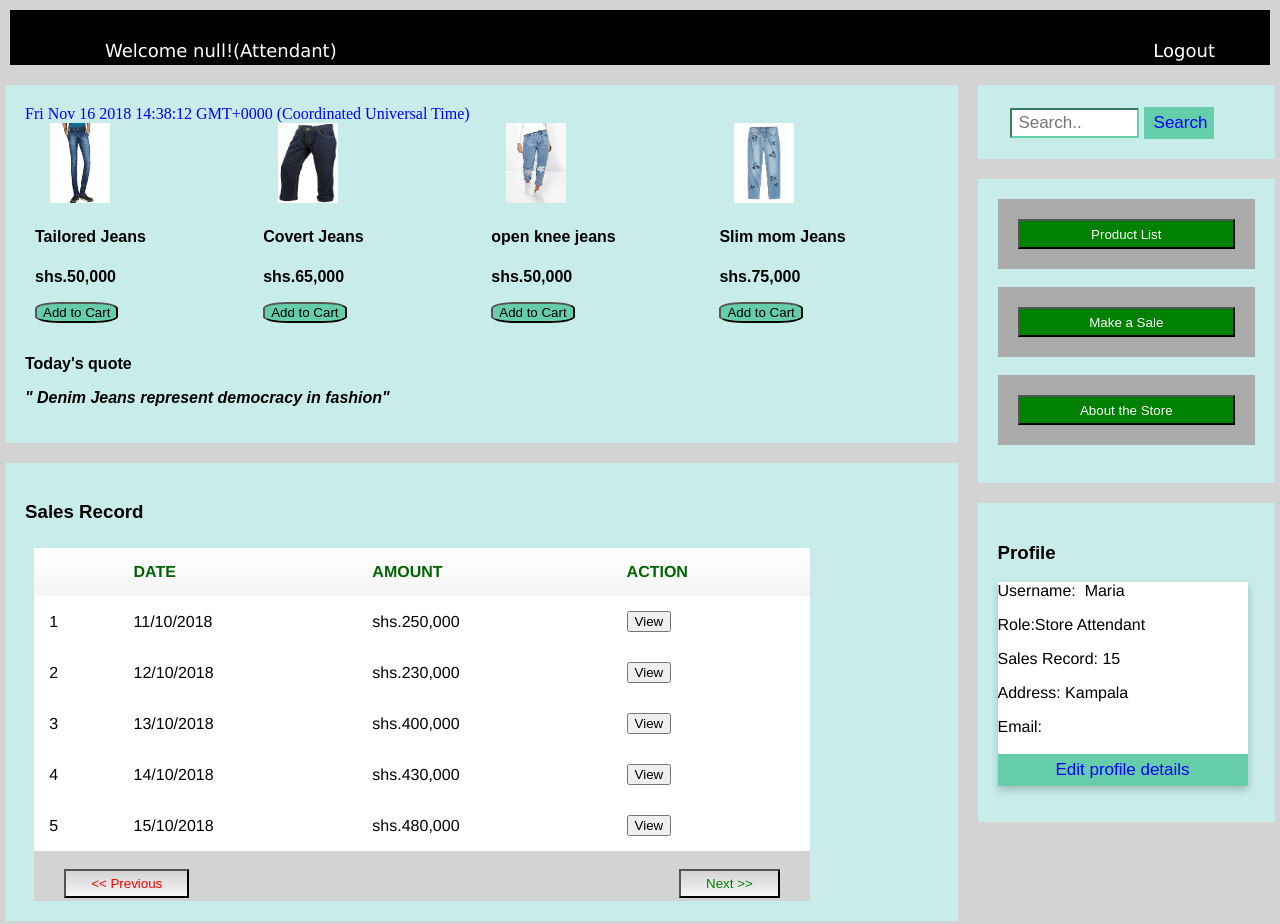
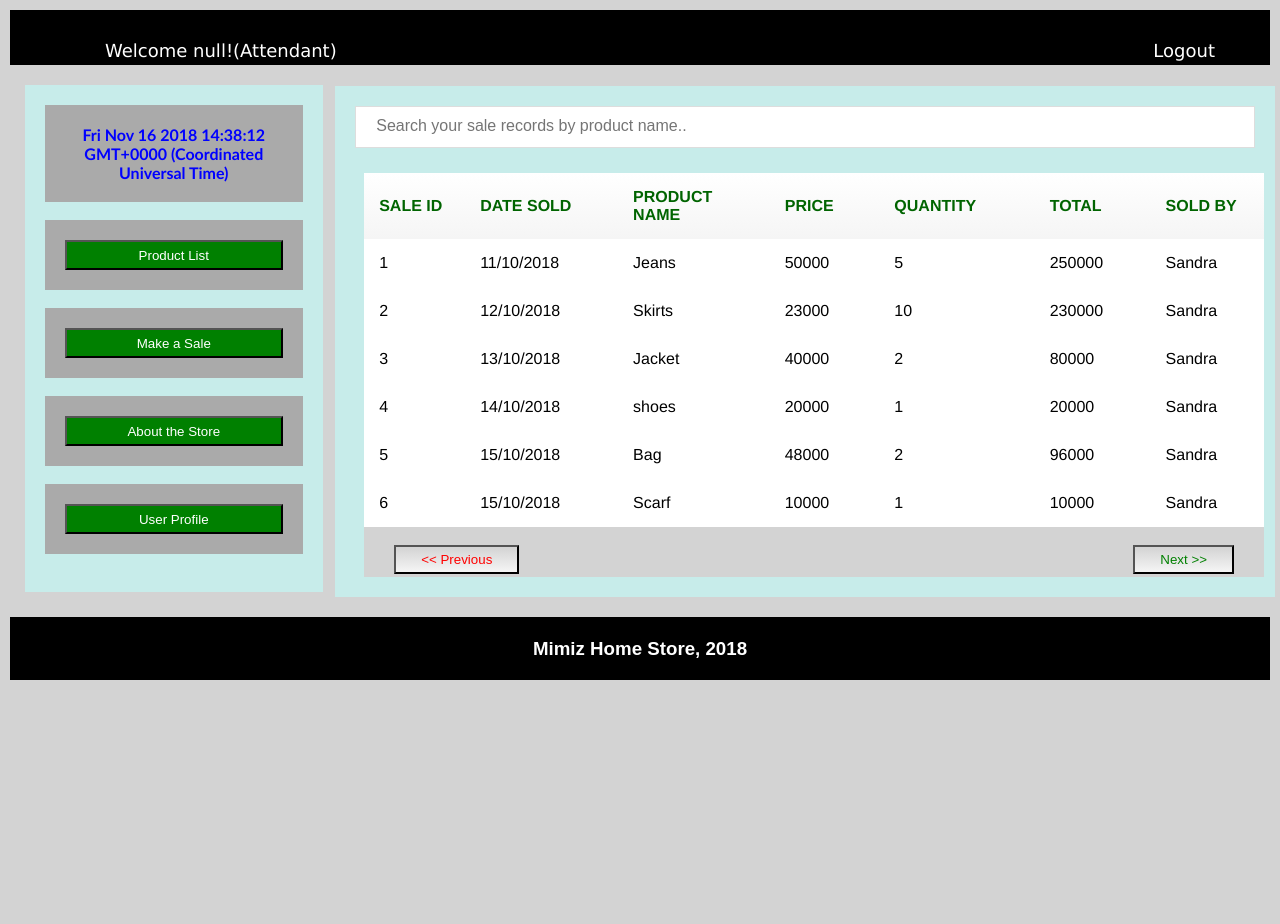
Before and after one commit to mariamiah/StoreManager-ES6, a plain HTML site: page UI/dashboard.html in a window 1280 px wide. Shown: the top 924 px of the page. After the commit the page ends 800 px from the top, so only its background shows below. Drawn offline with Linux system fonts and the light colour scheme.

Commit message:
Modify dashboard.js file[Delivers #162013216]

```diff
--- a/UI/css/dashboard_style.css
+++ b/UI/css/dashboard_style.css
@@ -15,15 +15,22 @@
 
 /* Add style to the Left column */
 .leftcolumn {
-    float: left;
-    width: 75%;
+    float: right;
+    width: 74%;
+    margin-top:-1.5%;
 }
 
 /* Style the right column */
 .rightcolumn {
-    float: left;
     width: 25%;
     padding-left: 20px;
+}
+/* Style the search box */
+#myInput {
+    width: 100%;
+    font-size: 16px;
+    padding: 10px 30px 12px 20px;
+    border: 1px solid #ddd;
 }
 
 .profilecard {
@@ -68,7 +75,8 @@
 /* Style the date */
 #date{
     color:blue;
-    font-family:bold;
+    text-align: center;
+    font-family:'Trebuchet MS', 'Lucida Sans Unicode', 'Lucida Grande', 'Lucida Sans', Arial, sans-serif
 }
 
 /* Style the main cards containing the written content */
@@ -142,10 +150,9 @@
     padding: 6px 10px;
     margin-top: 2px;
     margin-right: 20px;
-    color: blue;
-    background: mediumaquamarine;
+    color: white;
+    background: green;
     font-size: 17px;
-    border: none;
     cursor: pointer;
 }
 
@@ -155,7 +162,7 @@
 
 /* Add style to the sales record table */
 table {
-    width: 85%;
+    width: 100%;
     margin-top: 25px;
     margin-left: 1%;
     border-collapse: collapse;
@@ -190,7 +197,7 @@ td {
 }
 
 #salesfooter {
-    width: 85%;
+    width:100%;
 }
 
 /* Style the previous button in the table footer */
@@ -260,7 +267,11 @@ td {
 
     td,
     th {
-        padding: 14px 10px 3px 2px;
+        padding: 9px 2px 2px 2px;
+        font-size:12px;
+    }
+    table{
+        margin-left:-3%;
     }
 
     .table-footer {
--- a/UI/css/style.css
+++ b/UI/css/style.css
@@ -183,6 +183,11 @@ label {
 
 /*Add responsiveness for a mobile phone device*/
 @media only screen and (min-width: 280px) and (max-width: 480px) {
+    .topnav-list li {
+        font-size: 17px;
+        padding: 30px 10px;
+        margin-right:50%;
+    }
     .login {
         width: 80%;
         height: 60%;
@@ -224,6 +229,11 @@ label {
 
 /* Add responsiveness for smaller tablet devices*/
 @media only screen and (min-width: 481px) and (max-width: 767px) {
+    .topnav-list li {
+        font-size: 18px;
+        padding: 30px 10px;
+
+    }
     .login {
         width: 80%;
         height: 60%;
@@ -306,6 +316,11 @@ label {
 /*Add responsiveness for medium devices like desktops*/
 
 @media only screen and (min-width: 768px) and (max-width: 1080px) {
+    .topnav-list li {
+        font-size: 18px;
+        padding: 30px 10px;
+
+    }
     .login {
 
         width: 60%;
--- a/UI/dashboard.html
+++ b/UI/dashboard.html
@@ -16,7 +16,9 @@
     <div class="header">
         <div class="topnav-list">
             <ul>
-                <a href="dashboard.html"><li id="welcome"></li></a>
+                <a href="dashboard.html">
+                    <li id="welcome"></li>
+                </a>
                 <li id="logout"><a href="../index.html">Logout</a></li>
             </ul>
         </div>
@@ -24,103 +26,72 @@
     <div class="rowone">
         <div class="leftcolumn">
             <div class="card">
-                <div id="date"></div>
-                <div class="row">
-                    <div class="column">
-                        <div class="cardone">
-                            <img src="img/blue-denim-jeans-500x500.jpg" alt="Denim Jeans">
-                            <h4>Tailored Jeans</h4>
-                            <p class="price"><strong>shs.50,000</strong></p>
-                            <p>
-                                <form action="cart.html"><button>Add to Cart</button></form>
-                            </p>
-                        </div>
-                    </div>
-
-                    <div class="column">
-                        <div class="cardone">
-                            <img src="img/covert.jpg" alt="Denim Jeans">
-                            <h4>Covert Jeans</h4>
-                            <p class="price"><strong>shs.65,000</strong></p>
-                            <p>
-                                <form action="cart.html"><button>Add to Cart</button></form>
-                            </p>
-                        </div>
-                    </div>
-
-                    <div class="column">
-                        <div class="cardone">
-                            <img src="img/open knee.jpg" alt="Denim Jeans">
-                            <h4>open knee jeans</h4>
-                            <p class="price"><strong>shs.50,000</strong></p>
-                            <p>
-                                <form action="cart.html"><button>Add to Cart</button></form>
-                            </p>
-                        </div>
-                    </div>
-
-                    <div class="column">
-                        <div class="cardone">
-                            <img src="img/slim mom jeans.jpg" alt="Denim Jeans">
-                            <h4>Slim mom Jeans</h4>
-                            <p class="price"><strong>shs.75,000</strong></p>
-                            <p>
-                                <form action="cart.html"><button>Add to Cart</button></form>
-                            </p>
-                        </div>
-                    </div>
-                </div>
-                <p><strong>Today's quote</strong></p>
-                <p><strong><I>" Denim Jeans represent democracy in fashion"</I></strong></p>
-            </div>
-            <div class="card">
-                <h3>Sales Record</h3>
+                    <input type="text" id="myInput" onkeyup="saleSearch()" placeholder="Search your sale records by product name.."/>
                 <table id="all-sales">
                     <tr>
-                        <th></th>
-                        <th>DATE</th>
-                        <th>AMOUNT</th>
-                        <th>ACTION</th>
+                        <th id="saleId">SALE ID</th>
+                        <th id="saleDate">DATE SOLD</th>
+                        <th id="productName">PRODUCT NAME</th>
+                        <th id="price">PRICE</th>
+                        <th id="quantity">QUANTITY</th>
+                        <th id="total">TOTAL</th>
+                        <th id="soldBy">SOLD BY</th>
                     </tr>
                     <tr>
                         <td>1</td>
                         <td>11/10/2018</td>
-                        <td>shs.250,000</td>
-                        <form action="salesrecord.html">
-                            <td><button>View</button></td>
-                        </form>
+                        <td>Jeans</td>
+                        <td>50000</td>
+                        <td>5</td>
+                        <td>250000</td>
+                        <td>Sandra</td>
                     </tr>
                     <tr>
                         <td>2</td>
                         <td>12/10/2018</td>
-                        <td>shs.230,000</td>
-                        <form action="salesrecord.html">
-                            <td><button>View</button></td>
-                        </form>
+                        <td>Skirts</td>
+                        <td>23000</td>
+                        <td>10</td>
+                        <td>230000</td>
+                        <td>Sandra</td>
                     </tr>
                     <tr>
                         <td>3</td>
                         <td>13/10/2018</td>
-                        <td>shs.400,000</td>
-                        <form action="salesrecord.html">
-                            <td><button>View</button></td>
-                        </form>
+                        <td>Jacket</td>
+                        <td>40000</td>
+                        <td>2</td>
+                        <td>80000</td>
+                        <td>Sandra</td>
                     </tr>
                     <tr>
                         <td>4</td>
                         <td>14/10/2018</td>
-                        <td>shs.430,000</td>
-                        <form action="salesrecord.html">
-                            <td><button>View</button></td>
-                        </form>
+                        <td>shoes</td>
+                        <td>20000</td>
+                        <td>1</td>
+                        <td>20000</td>
+                        <td>Sandra</td>
                     </tr>
                     <tr>
                         <td>5</td>
                         <td>15/10/2018</td>
-                        <td>shs.480,000</td>
-                        <form action="salesrecord.html">
-                            <td><button>View</button></td>
-                        </form>
+                        <td>Bag</td>
+                        <td>48000</td>
+                        <td>2</td>
+                        <td>96000</td>
+                        <td>Sandra</td>
+
+                    </tr>
+                    <tr>
+                        <td>6</td>
+                        <td>15/10/2018</td>
+                        <td>Scarf</td>
+                        <td>10000</td>
+                        <td>1</td>
+                        <td>10000</td>
+                        <td>Sandra</td>
+
                     </tr>
 
                 </table>
@@ -134,11 +105,8 @@
         <div class="rightcolumn">
             <div class="card">
                 <form>
-                    <input type="text" placeholder="Search.." name="search" id="itemsearch">
-                    <button type="submit" id="searchbutton">Search</i></button>
-                </form>
-            </div>
-            <div class="card">
+                       <strong><div class="subsection" id="date"></div></strong>
+                    </form><br>
                 <form action="inventory.html">
                     <div class="subsection"><input type="submit" value="Product List" /></div>
                 </form>
@@ -150,25 +118,18 @@
                 <form action="about.html">
                     <div class="subsection"><input type="submit" value="About the Store" /></div>
                 </form><br>
-            </div>
-            <div class="card">
-                <h3>Profile</h3>
-                <div class="profilecard">
-                    <p>Username: &nbsp;Maria</p>
-                    <p class="title">Role:Store Attendant</p>
-                    <p>Sales Record: 15</p>
-                    <p>Address: Kampala</p>
-                    <p>Email:</p>
-                    <p><button>Edit profile details</button></p>
-                </div>
+                <form action="profile.html">
+                    <div class="subsection"><input type="submit" value="User Profile" /></div>
+                </form><br>
             </div>
         </div>
+    </div>
     </div>
 
     <div class="footer">
         <h3>Mimiz Home Store, 2018</h3>
     </div>
-<script src="js/dashboard.js"></script>
+    <script src="js/dashboard.js"></script>
 </body>
 
 </html>
--- /dev/null
+++ b/UI/js/admin_dashboard.js
@@ -0,0 +1,2 @@
+const current_username = localStorage.getItem('username')
+document.getElementById('welcome').innerHTML = "Welcome " + current_username+"!"+ "(Admin)";
--- a/UI/js/dashboard.js
+++ b/UI/js/dashboard.js
@@ -30,3 +30,23 @@ function logout(e){
 // Implement auto current date
 let Today = new Date();
 document.getElementById('date').innerHTML=Today;
+
+// Search through sale records
+function saleSearch(){
+    let input = document.getElementById("myInput");
+    let searchFilter = input.value.toUpperCase();
+    let table = document.getElementById('all-sales');
+    let tr = table.getElementsByTagName("tr");
+    let i;
+    for(i=0; i<tr.length; i++){
+        td = tr[i].getElementsByTagName('td')[2];
+        if (td){
+            if (td.innerHTML.toUpperCase().indexOf(searchFilter)>-1){
+                tr[i].style.display = "";
+            }else{
+                tr[i].style.display = "none";
+            }
+
+        }
+    }
+}
--- a/UI/js/index.js
+++ b/UI/js/index.js
@@ -27,9 +27,9 @@ function login(e){
             let realtoken = base64token.replace(/-/g, '+').replace(/_/g, '/');
             let decoded_token = JSON.parse(window.atob(realtoken));
             if(decoded_token['roles']=="Admin"){
-                window.location.assign('UI/admin_dashboard.html')
+                window.location.assign('UI/admin_dashboard.html');
             }else{
-                window.location.assign('UI/dashboard.html')
+                window.location.assign('UI/dashboard.html');
             }
         }else{
             console.log(json)
```
Also changed, not shown: UI/admin_dashboard.html (+2 -2 lines), UI/edit_product.html (+1 -3 lines).
